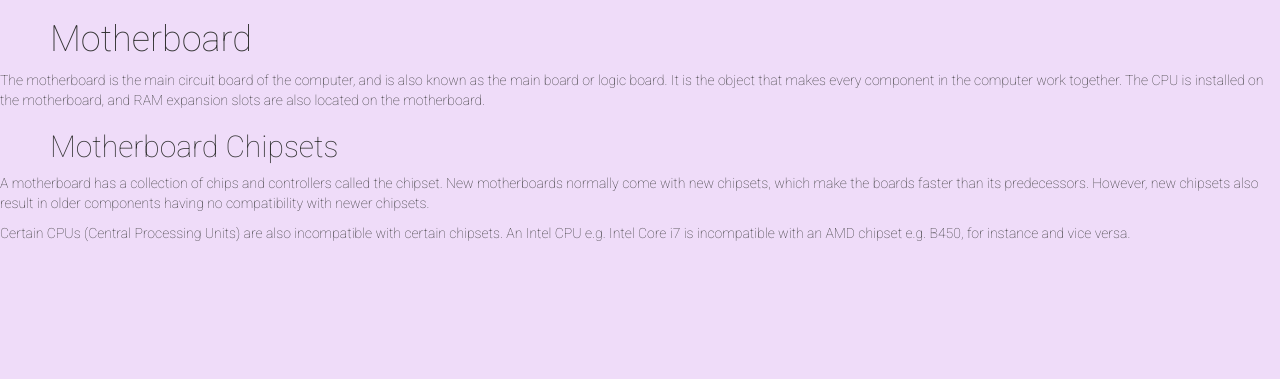
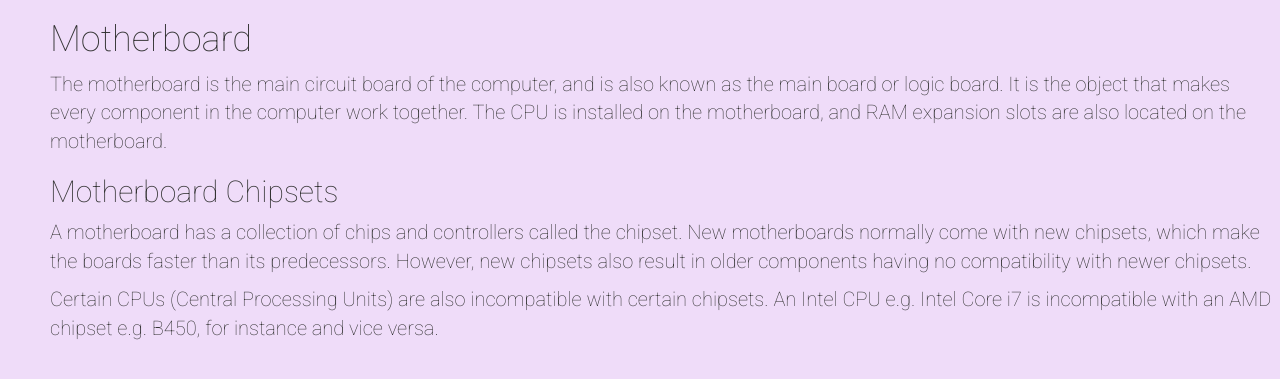
Before and after one commit to timpye/CITS3403-Website, a Flask app: page /motherboard in a window 1280 px wide. Shown: the part 52-431 px from the top of the page. Run offline with Flask 2, Linux system fonts and the light colour scheme; some libraries are stand-ins or nearby versions.

Commit message:
motherboard content paragraph styling

```diff
--- a/app/templates/motherboard.html
+++ b/app/templates/motherboard.html
@@ -3,7 +3,7 @@
 {% block content %}
     <div id="motherboard_overview">
         <h1>Motherboard</h1>
-        <p>
+        <p style="font-size: 20px; padding-left: 50px;">
             The motherboard is the main circuit board of the computer, and is also known as the main board or logic board.
             It is the object that makes every component in the computer work together.
             The CPU is installed on the motherboard, and RAM expansion slots are also located on the motherboard.
@@ -11,12 +11,12 @@
     </div>
     <div id="motherboard_chipsets">
         <h2>Motherboard Chipsets</h2>
-        <p>
+        <p style="font-size: 20px; padding-left: 50px;">
             A motherboard has a collection of chips and controllers called the chipset.
             New motherboards normally come with new chipsets, which make the boards faster than its predecessors.
             However, new chipsets also result in older components having no compatibility with newer chipsets.
         </p>
-        <p>
+        <p style="font-size: 20px; padding-left: 50px;">
             Certain CPUs (Central Processing Units) are also incompatible with certain chipsets.
             An Intel CPU e.g. Intel Core i7 is incompatible with an AMD chipset e.g. B450, for instance and vice versa.
         </p>
```
